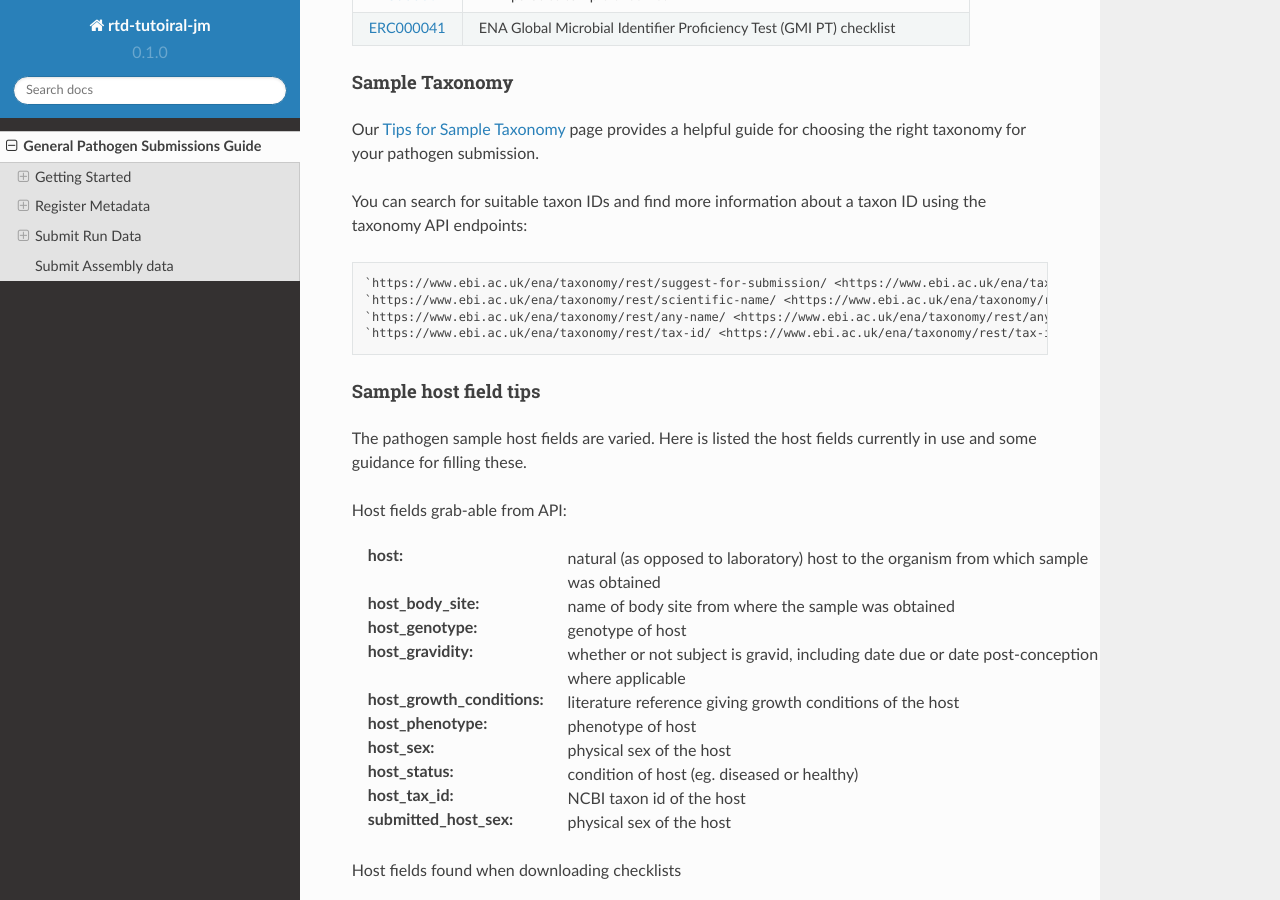
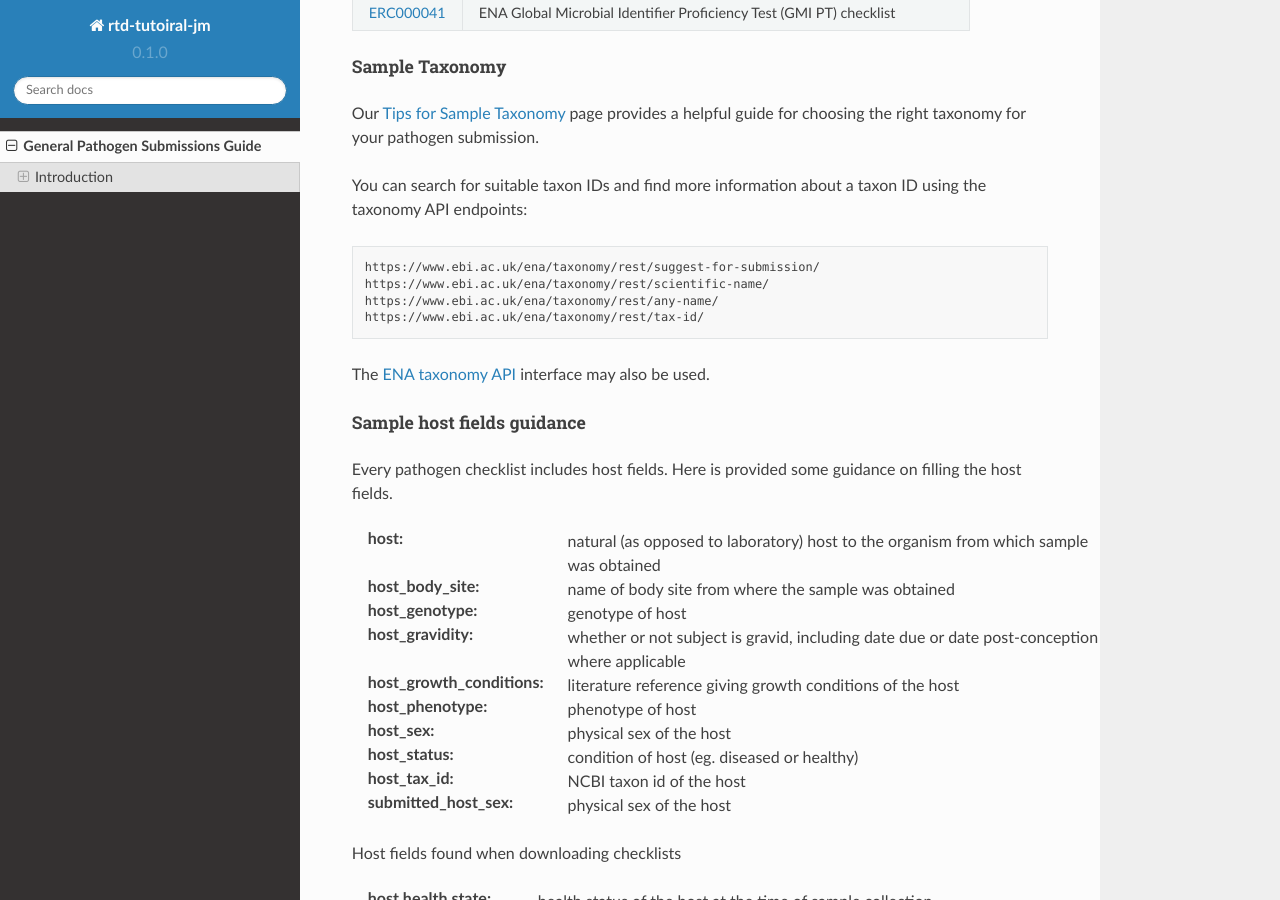
Before and after one commit to jas-mckin/rtd-tutorial-jm, a Sphinx documentation site: the page built from docs/source/pathogen_subs_guide.rst, in a window 1280 px wide and 900 px high, scrolled down 3447 px. Built offline with Sphinx 7.4.7 and the Read the Docs theme 2.0.0, drawn with Linux system fonts in a browser that asks for light colours; comment, search, counter and statistics services are not loaded; some of the changed text lies outside the part shown.

Commit message:
Update pathogen_subs_guide.rst

```diff
--- a/docs/source/pathogen_subs_guide.rst
+++ b/docs/source/pathogen_subs_guide.rst
@@ -1,14 +1,13 @@
+General Pathogen Submissions Guide
+===================
+
 .. image:: images/pathogens_logo_1.png
  :width: 400
  :align: center
 
 
-General Pathogen Submissions Guide
-===================
-
-
-
 Introduction
+--------
 
 
 This guide provides general information and help for submitting pathogen sequence data to the `European Nucleotide Archive (ENA) <https://www.ebi.ac.uk/ena/browser/home>`_
@@ -159,21 +158,20 @@
 
 You can search for suitable taxon IDs and find more information about a taxon ID using the taxonomy API endpoints:
 
-::
+.. code:: none
 
-  `https://www.ebi.ac.uk/ena/taxonomy/rest/suggest-for-submission/ <https://www.ebi.ac.uk/ena/taxonomy/rest/suggest-for-submission/>`_
-  `https://www.ebi.ac.uk/ena/taxonomy/rest/scientific-name/ <https://www.ebi.ac.uk/ena/taxonomy/rest/scientific-name/>`_
-  `https://www.ebi.ac.uk/ena/taxonomy/rest/any-name/ <https://www.ebi.ac.uk/ena/taxonomy/rest/any-name/>`_
-  `https://www.ebi.ac.uk/ena/taxonomy/rest/tax-id/ <https://www.ebi.ac.uk/ena/taxonomy/rest/tax-id/>`_
+   https://www.ebi.ac.uk/ena/taxonomy/rest/suggest-for-submission/
+   https://www.ebi.ac.uk/ena/taxonomy/rest/scientific-name/
+   https://www.ebi.ac.uk/ena/taxonomy/rest/any-name/
+   https://www.ebi.ac.uk/ena/taxonomy/rest/tax-id/
 
+The `ENA taxonomy API <https://www.ebi.ac.uk/ena/taxonomy/rest/>`_ interface may also be used.
 
-
-Sample host field tips
+Sample host fields guidance
 ''''''''''''''''''
 
-The pathogen sample host fields are varied. Here is listed the host fields currently in use and some guidance for filling these.
+Every pathogen checklist includes host fields. Here is provided some guidance on filling the host fields.
 
-Host fields grab-able from API:
 
 :host: natural (as opposed to laboratory) host to the organism from which sample was obtained
 :host_body_site: name of body site from where the sample was obtained
```
